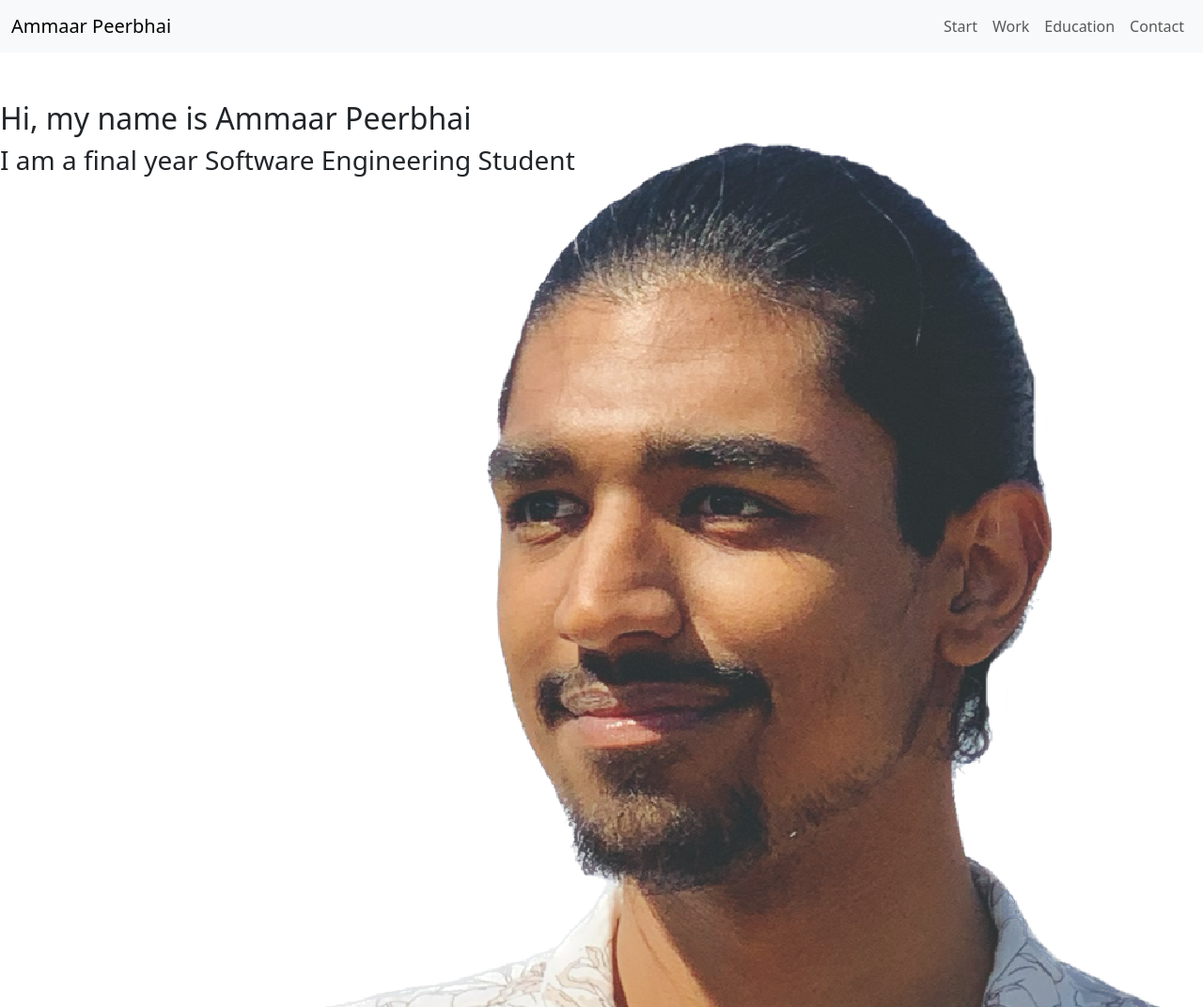
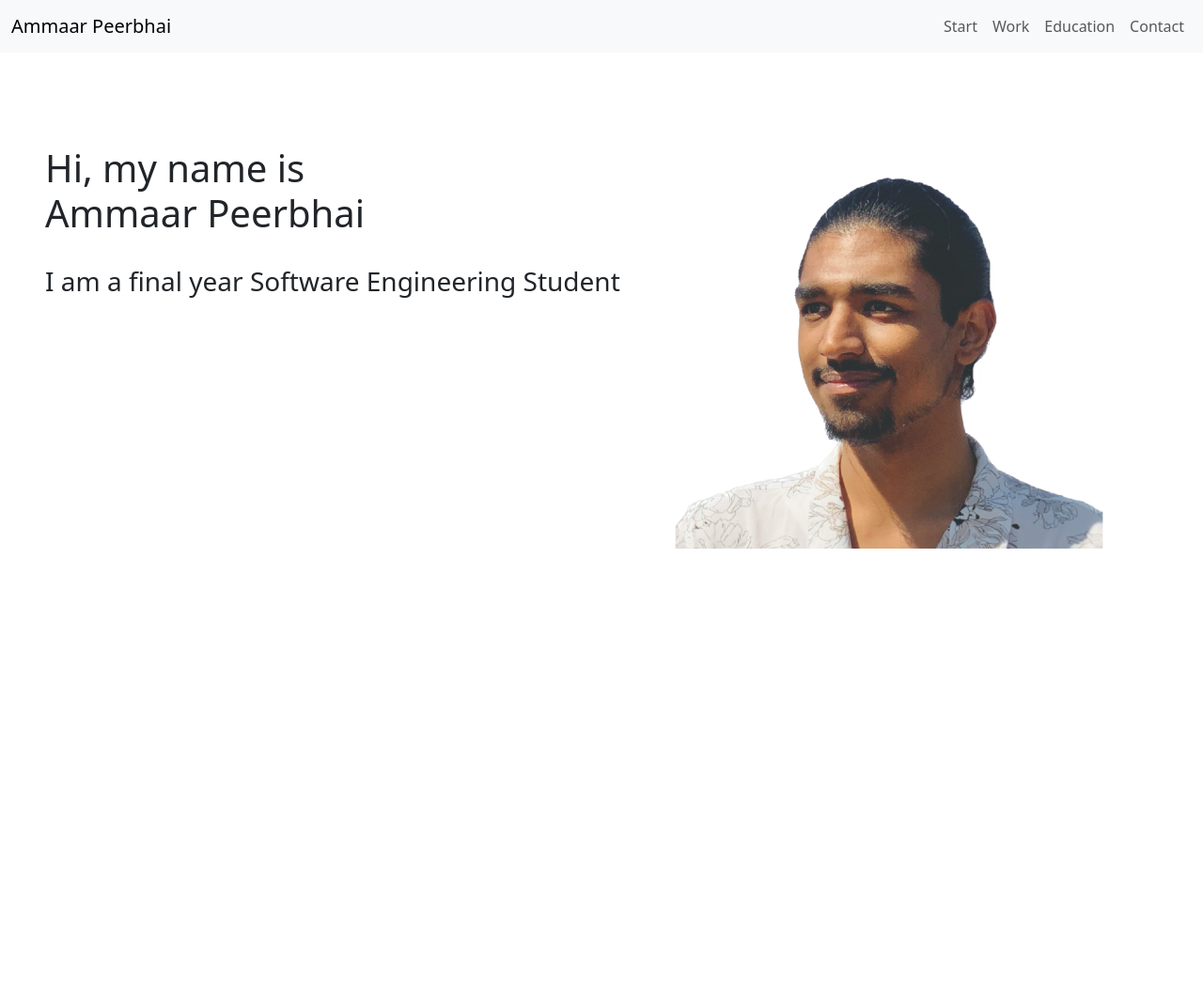
Before and after one commit to AcaJones-786/ammaarpeerbhai.github.io, a plain HTML site: page index.html in a window 1280 px wide. Shown: the whole page at 94% size. After the commit the page ends 800 px from the top, so only its background shows below. Drawn offline with nearby package versions, Linux system fonts and the light colour scheme.

Commit message:
Banner grid image and name

```diff
--- a/CSS/styles.css
+++ b/CSS/styles.css
@@ -1,10 +1,33 @@
+@media (min-width: 750px) {
+  .banner { grid-template-columns: repeat(2, auto);}
+}
+
+.wrapper{
+
+}
 .main{
-    background-image: url(/images/image.png);
+    margin: 3em;
+    /*background-image: url(/images/image.png);
+    background-repeat: no-repeat;
+    background-size: contain;*/
 }
-.header{
+.banner{
+    display: grid;
+    margin: 0;
     padding-top: 4vw;
-    height: 1000px;
+}
+#name{
+   font-size: 7vh;
 }
 .intro{
     display: inline-block;
 }
+#intro h2{
+    font-size: 5vh;
+    margin-bottom: 0;
+}
+#intro h3{
+    margin-top: 4vh;
+}
+#me_image{
+}
--- a/index.html
+++ b/index.html
@@ -41,11 +41,18 @@
 
           <section class="main">
 
-            <section class="header">
-              <h2 class="intro">Hi, my name is<span> Ammaar Peerbhai</span></h2>
-              <br>
-              <h3 class="intro">I am a final year Software Engineering Student</h3>
-              <!--<img src="./images/image.png" class="img-fluid " alt="">-->
+            <section class="banner">
+
+              <div id="intro">
+                <h2 class="intro">Hi, my name is<span id=""><br> Ammaar Peerbhai</span></h2>
+                <br>
+                <h3 class="intro">I am a final year Software Engineering Student</h3>
+              </div>
+
+              <div>
+                <img src="./images/image.png" id="me_image" class="img-fluid " alt="">
+              </div>
+
             </section>
 
             <div class="container text-center">
```
